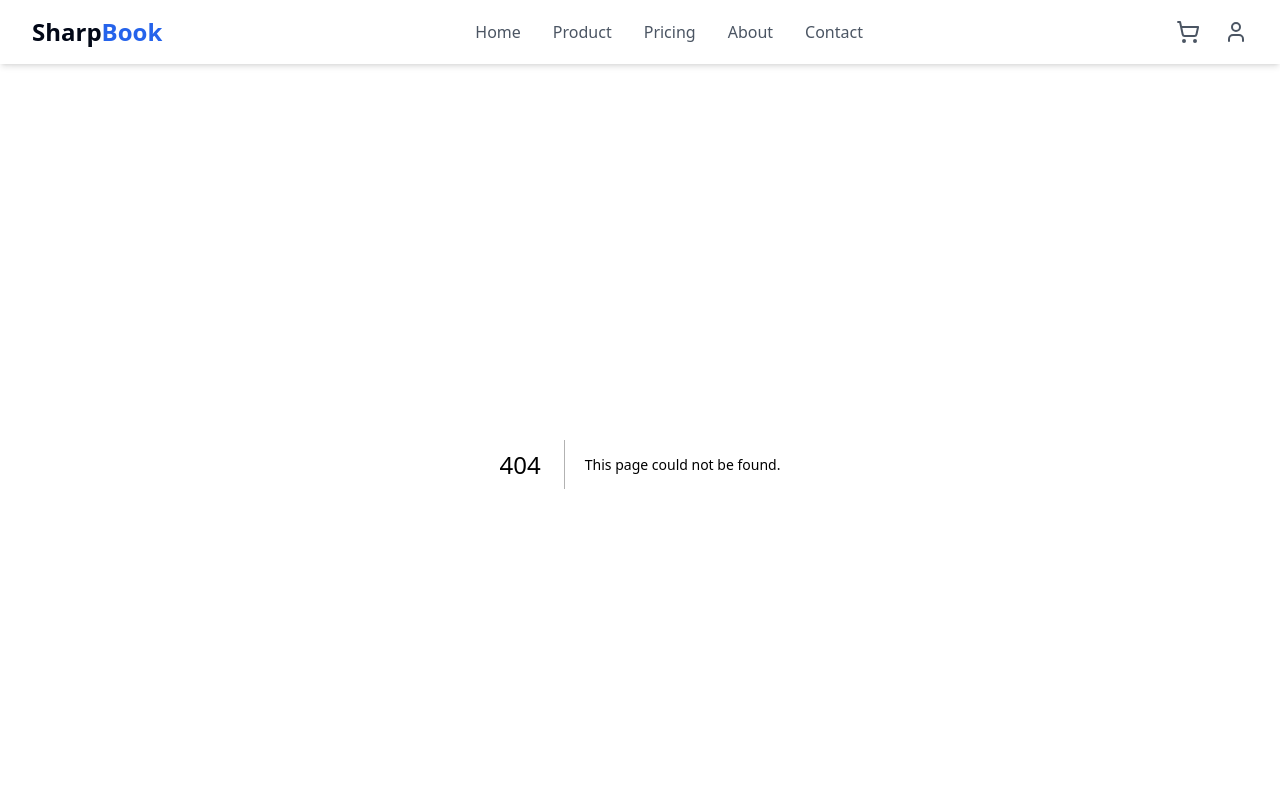
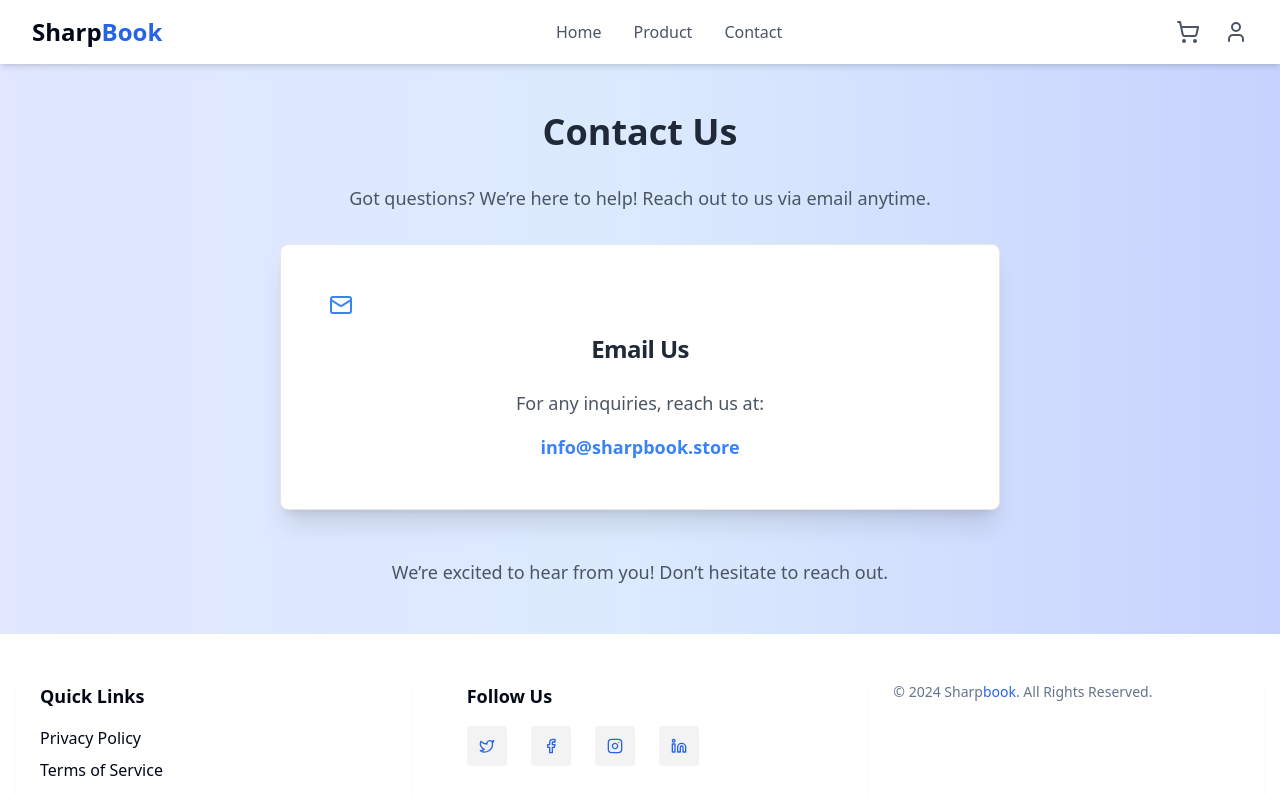
Before and after one commit to Yves-Developer/YvesPay, a Next.js app: page /contact in a window 1280 px wide. Before the commit this address had no page. Shown: the top 794 px of the page. Built offline with nearby package versions, Linux system fonts and the light colour scheme.

Commit message:
[**UPDATING CONTENT]

```diff
--- /dev/null
+++ b/app/contact/page.js
@@ -0,0 +1,55 @@
+/** @format */
+
+import React from "react";
+import { Mail } from "lucide-react"; // Lucide Mail icon
+import { Card, CardHeader, CardTitle, CardContent } from "@/components/ui/card"; // Assuming you have ShadCN Card components
+
+const ContactPage = () => {
+  return (
+    <section className="bg-gradient-to-r from-indigo-100 via-blue-100 to-indigo-200 py-12">
+      <div className="max-w-3xl mx-auto px-6">
+        <h2 className="text-4xl font-extrabold text-center text-gray-800 mb-8">
+          Contact Us
+        </h2>
+
+        <div className="text-center mb-8">
+          <p className="text-lg text-gray-600">
+            Got questions? We’re here to help! Reach out to us via email anytime.
+          </p>
+        </div>
+
+        {/* Responsive Grid */}
+        <div className="grid sm:grid-cols-1 gap-8">
+          {/* Contact Card: Email */}
+          <Card className="text-center p-6 bg-white shadow-xl rounded-lg transform transition-all hover:scale-105 hover:shadow-2xl hover:bg-indigo-50 duration-300 ease-in-out">
+            <CardHeader>
+              <CardTitle className="text-2xl font-semibold text-gray-800">
+                <Mail className="text-5xl mb-4 text-blue-500 transition-all transform hover:scale-110 hover:text-blue-600 duration-200" />
+                Email Us
+              </CardTitle>
+            </CardHeader>
+            <CardContent>
+              <p className="text-lg text-gray-600 mb-4">
+                For any inquiries, reach us at:
+              </p>
+              <a
+                href="mailto:info@sharpbook.store"
+                className="text-lg font-semibold text-blue-500 hover:text-blue-700 transition duration-300"
+              >
+                info@sharpbook.store
+              </a>
+            </CardContent>
+          </Card>
+        </div>
+
+        <div className="text-center mt-12">
+          <p className="text-lg text-gray-600">
+            We’re excited to hear from you! Don’t hesitate to reach out.
+          </p>
+        </div>
+      </div>
+    </section>
+  );
+};
+
+export default ContactPage;
--- a/app/sections/Faq.jsx
+++ b/app/sections/Faq.jsx
@@ -19,8 +19,7 @@ const Faq = () => {
               How do I access the ebook?
             </AccordionTrigger>
             <AccordionContent className="p-4 bg-gray-50 border-l-4 rounded-b-lg">
-              Once you purchase the ebook, you’ll get an immediate download link
-              via email. You can access it anytime, anywhere.
+              After purchase, you’ll receive an immediate download link via email. You can access the ebook anytime, anywhere, to start sharpening your mind.
             </AccordionContent>
           </AccordionItem>
 
@@ -30,8 +29,7 @@ const Faq = () => {
               What format is the ebook in?
             </AccordionTrigger>
             <AccordionContent className="p-4 bg-gray-50 border-l-4 rounded-b-lg">
-              The ebook is in PDF format, making it compatible with all devices,
-              including computers, tablets, and smartphones.
+              The ebook is available in PDF format, which is compatible with all devices including computers, tablets, and smartphones for easy access.
             </AccordionContent>
           </AccordionItem>
 
@@ -41,19 +39,17 @@ const Faq = () => {
               Can I get a refund if I’m not satisfied?
             </AccordionTrigger>
             <AccordionContent className="p-4 bg-gray-50 border-l-4 rounded-b-lg">
-              Yes, we offer a 30-day money-back guarantee. If you're not
-              satisfied for any reason, just contact us for a full refund.
+              Yes, we offer a 30-day money-back guarantee. If you're not satisfied with how the ebook helps improve your mental performance, just contact us for a full refund.
             </AccordionContent>
           </AccordionItem>
 
           {/* FAQ Item 4 */}
           <AccordionItem value="item-4">
             <AccordionTrigger className="text-lg font-semibold bg-gray-100 p-4 rounded-lg hover:bg-gray-200 focus:outline-none">
-              Is this ebook for beginners or experienced traders?
+              Is this ebook for beginners or experienced learners?
             </AccordionTrigger>
             <AccordionContent className="p-4 bg-gray-50 border-l-4 rounded-b-lg">
-              This ebook is perfect for both beginners and experienced traders.
-              We break down complex concepts into easy-to-understand steps.
+              This ebook is perfect for both beginners and those with more experience. We provide clear, actionable steps to boost focus, memory, and mental clarity for everyone.
             </AccordionContent>
           </AccordionItem>
         </Accordion>
--- a/app/sections/Features.jsx
+++ b/app/sections/Features.jsx
@@ -3,7 +3,7 @@
 import React from "react";
 import {
   Download,
-  ChartNoAxesCombined,
+  Brain,
   Truck,
   BookOpenCheck,
 } from "lucide-react"; // import Lucide icons
@@ -12,12 +12,12 @@ const features = [
   {
     title: "Instant Access",
     icon: <Download />,
-    description: "Start learning right away with immediate digital delivery.",
+    description: "Start sharpening your mind right away with immediate digital delivery.",
   },
   {
     title: "Proven Techniques",
-    icon: <ChartNoAxesCombined />,
-    description: "Master chart patterns with strategies that work.",
+    icon: <Brain />,
+    description: "Master brain-boosting strategies that deliver real results.",
   },
   {
     title: "No Shipping Fees",
@@ -27,9 +27,10 @@ const features = [
   {
     title: "Easy to Follow",
     icon: <BookOpenCheck />,
-    description: "Actionable, beginner-friendly steps to enhance your trading.",
+    description: "Simple, actionable steps to improve focus, memory, and mental clarity.",
   },
 ];
+
 
 const Features = () => {
   return (
--- a/app/sections/Footer.jsx
+++ b/app/sections/Footer.jsx
@@ -105,8 +105,8 @@ const Footer = () => {
           {/* Copyright Section */}
           <Card className="border-none">
             <CardFooter className="text-center">
-              <p className="text-sm">
-                &copy; {new Date().getFullYear()} Your Company Name. All Rights
+              <p className="text-sm text-muted-foreground">
+                &copy; {new Date().getFullYear()} Sharp<span className="text-primary">book</span>. All Rights
                 Reserved.
               </p>
             </CardFooter>
--- a/app/sections/Hero.jsx
+++ b/app/sections/Hero.jsx
@@ -72,7 +72,7 @@ const Hero = async () => {
           <Star className="text-yellow-400 text-sm" />
           <Star className="text-yellow-400 text-sm" />
           <p className="ml-2">
-            Excellent <b>4.6</b> | 800+ Trusted Users
+            Excellent <b>4.6</b> | 800+ Trusted Reviews
           </p>
         </div>
       </div>
--- a/app/sections/Navbar.jsx
+++ b/app/sections/Navbar.jsx
@@ -28,12 +28,6 @@ const Navbar = () => {
               </a>
               <a href="/Product" className="text-gray-600 hover:text-primary">
                 Product
-              </a>
-              <a href="/pricing" className="text-gray-600 hover:text-primary">
-                Pricing
-              </a>
-              <a href="/about" className="text-gray-600 hover:text-primary">
-                About
               </a>
               <a href="/contact" className="text-gray-600 hover:text-primary">
                 Contact
@@ -93,31 +87,19 @@ const Navbar = () => {
                 Product
               </a>
               <a
-                href="/pricing"
-                className="block text-gray-600 hover:text-primary"
-              >
-                Pricing
-              </a>
-              <a
-                href="/about"
-                className="block text-gray-600 hover:text-primary"
-              >
-                About
-              </a>
-              <a
                 href="/contact"
                 className="block text-gray-600 hover:text-primary"
               >
                 Contact
               </a>
               <a
-                href="/cart"
+                href="#"
                 className="block text-gray-600 hover:text-primary"
               >
                 <ShoppingCart size={24} />
               </a>
               <a
-                href="/login"
+                href="https://sharpbook.sanity.studio"
                 className="block text-gray-600 hover:text-primary"
               >
                 <User size={24} />
--- a/app/sections/Pricing.jsx
+++ b/app/sections/Pricing.jsx
@@ -13,21 +13,22 @@ import Link from "next/link";
 const ebookFeatures = [
   {
     icon: "✨",
-    title: "Unlock Proven Strategies to Maximize Your Trading Profits",
+    title: "Unlock Proven Techniques to Boost Your Brainpower",
   },
   {
-    icon: "📚",
-    title: "Expert Strategies for Identifying Profitable Trades",
+    icon: "🧠",
+    title: "Expert Strategies to Enhance Focus, Memory, and Clarity",
   },
   {
     icon: "🌟",
-    title: "Learn to Read the Markets Like a Pro",
+    title: "Learn to Think Faster and Make Smarter Decisions",
   },
   {
     icon: "💡",
-    title: "Perfect for Both Beginners and Experienced Traders",
+    title: "Perfect for Anyone Looking to Improve Their Mental Edge",
   },
 ];
+
 
 const Pricing = () => {
   return (
@@ -68,7 +69,7 @@ const Pricing = () => {
           <CardFooter>
             {/* Call to Action Button */}
             <button className="px-8 py-4 bg-primary text-white rounded-md text-lg mt-4 w-full">
-              <Link href="/Product">Buy Now and Start Trading Smarter</Link>
+              <Link href="/Product">Buy Now and Boost Your Brainpower</Link>
             </button>
           </CardFooter>
         </Card>
--- a/app/sections/Reviews.jsx
+++ b/app/sections/Reviews.jsx
@@ -18,13 +18,12 @@ const Reviews = () => {
           <Card className="text-center p-6 bg-white shadow-lg rounded-lg">
             <CardHeader>
               <CardTitle className="text-lg font-semibold">
-                "This ebook helped me understand chart patterns like never
-                before!"
+                "This ebook transformed how I think and make decisions!"
               </CardTitle>
             </CardHeader>
             <CardContent>
               <p className="text-sm text-muted-foreground">
-                – John D., Beginner Trader
+                – John D., Aspiring Learner
               </p>
             </CardContent>
           </Card>
@@ -33,12 +32,12 @@ const Reviews = () => {
           <Card className="text-center p-6 bg-white shadow-lg rounded-lg">
             <CardHeader>
               <CardTitle className="text-lg font-semibold">
-                "The strategies are easy to follow and work right away!"
+                "The techniques are simple and effective right from the start."
               </CardTitle>
             </CardHeader>
             <CardContent>
               <p className="text-sm text-muted-foreground">
-                – Sarah T., Experienced Investor
+                – Sarah T., Professional
               </p>
             </CardContent>
           </Card>
@@ -47,12 +46,12 @@ const Reviews = () => {
           <Card className="text-center p-6 bg-white shadow-lg rounded-lg">
             <CardHeader>
               <CardTitle className="text-lg font-semibold">
-                "Incredible value for the price. Highly recommend!"
+                "I saw a noticeable improvement in my mental clarity and focus!"
               </CardTitle>
             </CardHeader>
             <CardContent>
               <p className="text-sm text-muted-foreground">
-                – Mike S., Professional Trader
+                – Mike S., Busy Executive
               </p>
             </CardContent>
           </Card>
```
